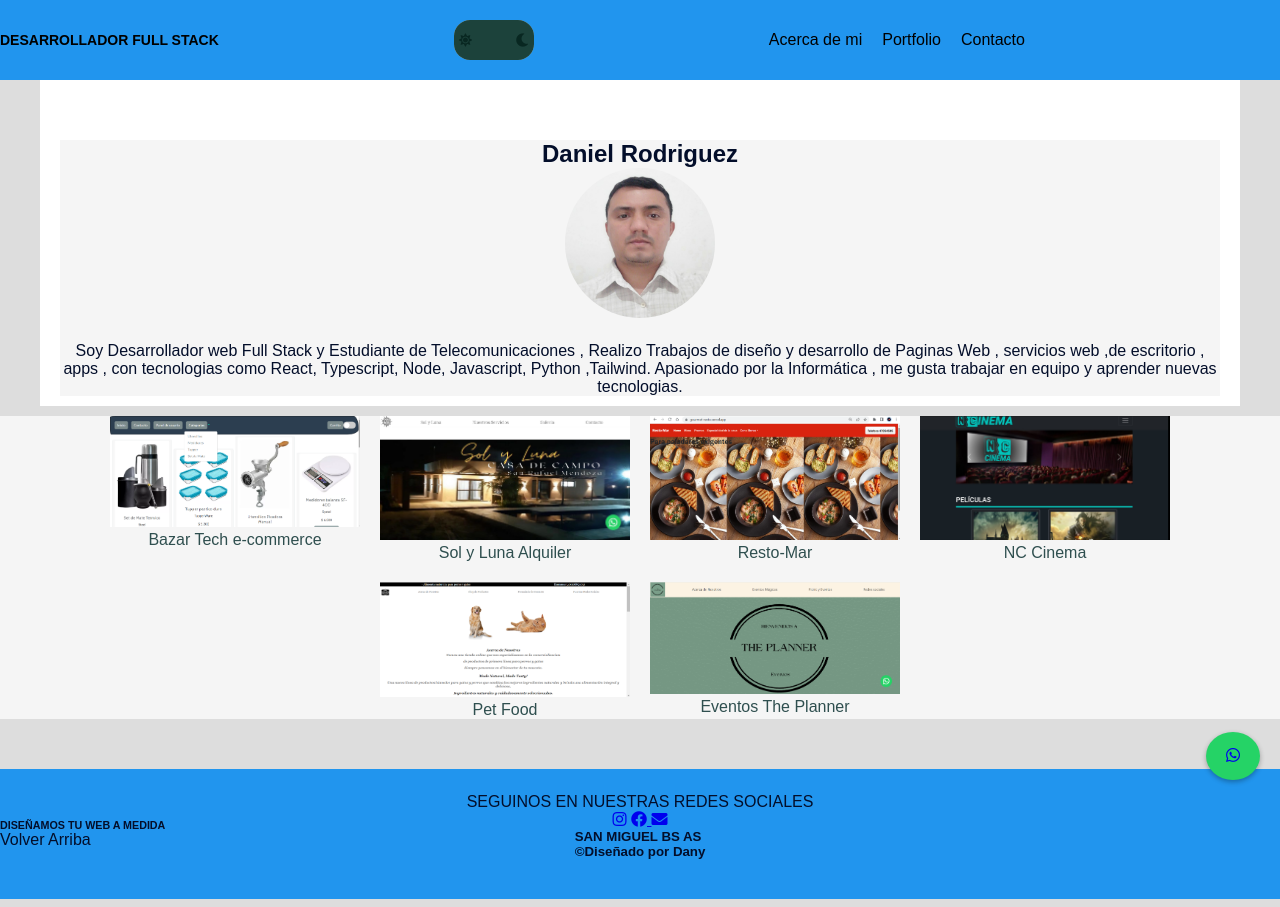
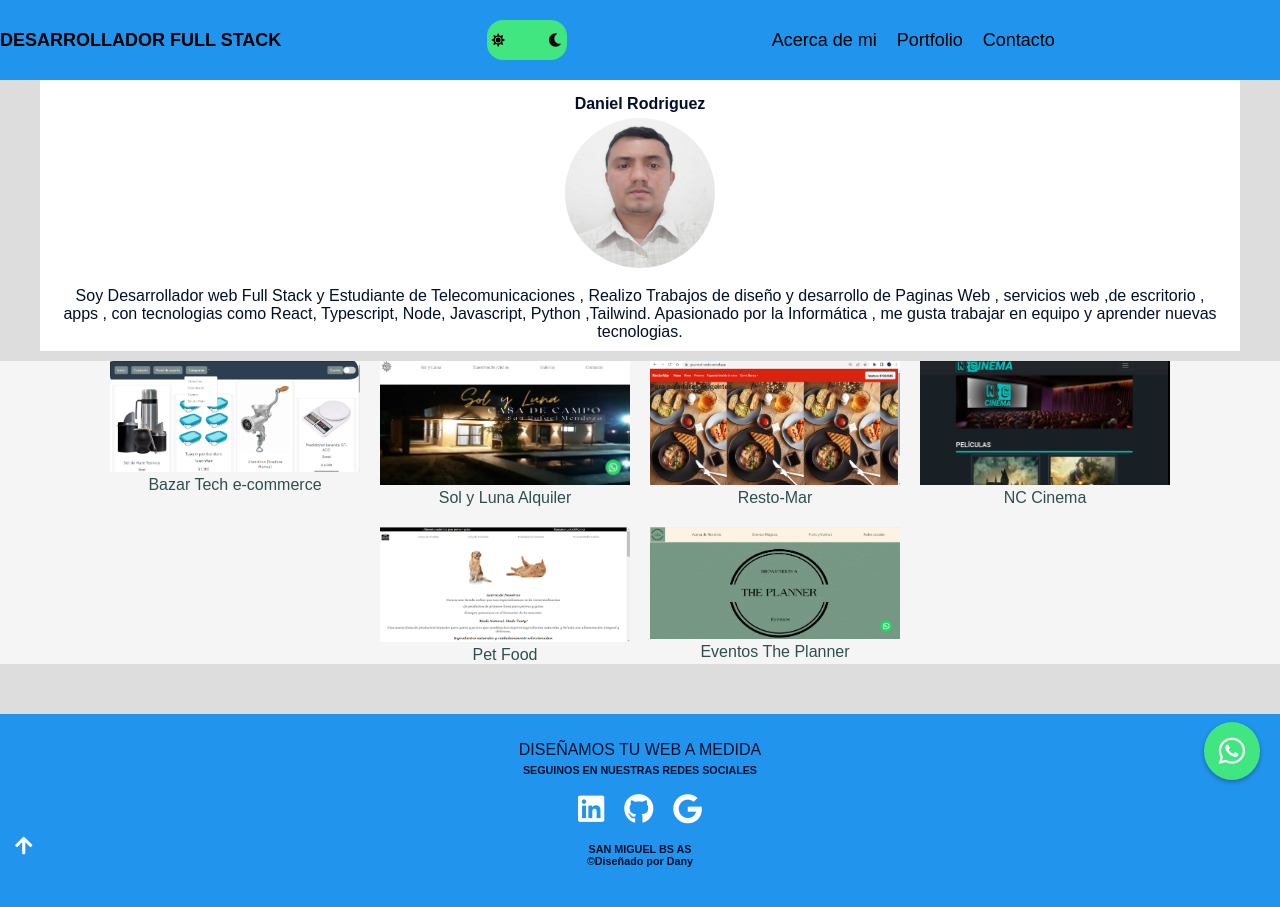
Before and after one commit to danydeitu/daniel---portfolio, a website: page public/index.html in a window 1280 px wide. Drawn offline with Linux system fonts and the light colour scheme.

Commit message:
add styles css

```diff
--- a/public/index.html
+++ b/public/index.html
@@ -125,22 +125,21 @@
 
 <footer class="footer-container">
   <div class="footer-info">
-    <h6>DISEÑAMOS TU WEB A MEDIDA</h6>
+    <h6>SEGUINOS EN NUESTRAS REDES SOCIALES</h6>
 
   </div>
   <div class="footer-sns">
-    <div class="design-by"><p>SEGUINOS EN NUESTRAS REDES SOCIALES </p></div>
+    <div class="design-by"><p>DISEÑAMOS TU WEB A MEDIDA </p></div>
     <div class="sns-links">
-      <a href="https://www.instagram.com/disenamos_y_creamos_tu_pagina/" target="_blank" rel="noreferrer">
-        <i class="fab fa-instagram instagram "></i></a>
-      <a href="https://www.facebook.com/ProgramadorWeb%20Dany" target="_blank" rel="noreferrer">
-        <i class="fab fa-facebook facebook" ></i>
+      <a href="https://www.linkedin.com/in/daniel-alberto-rodriguez/" target="_blank" rel="noreferrer">
+        <i class="fab fa-linkedin linkedin"></i>
+      </a>
+      <a href="https://github.com/danydeitu" target="_blank" rel="noreferrer">
+        <i class="fab fa-github github" ></i>
       </a>
 
-      <a href="mailto:disenosdanyweb@gmail.com"
-        target="_blank"
-        rel="noreferrer">
-        <i class="fa fa-envelope" aria-hidden="true"></i>
+      <a href="mailto:danydeitu18@gmail.com"  target="_blank" rel="noreferrer">
+        <i class="fab fa-google google"></i>
       </a>
       <div class="whatsapp-float">
       <a href="https://wa.me/+5401140941119" target="_blank" rel="noreferrer">
@@ -156,7 +155,8 @@
     </div>
   </div>
 
-    <div class="scroll-to-top">Volver Arriba</div>
+    <div class="scroll-to-top">
+      <i class="fa fa-arrow-up"></i></div>
 
 </footer>
 
--- a/public/styles.css
+++ b/public/styles.css
@@ -58,7 +58,7 @@ nav {
 .titulo {
     display: flex;
     color: black;
-    font-size: 14px;
+    font-size: 18px;
     font-weight: bold;
 }
 
@@ -69,12 +69,14 @@ nav {
 
 .nav-links li {
     margin-right: 20px;
+
 }
 
 .nav-links a {
     color: black;
     text-decoration: none;
     transition: color 0.3s ease;
+    font-size: 18px;
 }
 
 .nav-links a:hover {
@@ -91,8 +93,8 @@ nav {
 /* Estilos del about section */
 .profile {
     text-align: center;
-    margin-top: 50px;
-    background-color:  whitesmoke;
+    margin-top: 5px;
+    background-color:  white;
     color:#030e2a;
 }
 
@@ -100,9 +102,12 @@ nav {
     border-radius: 50%;
     width: 150px;
     height: 150px;
-    margin-bottom: 20px;
+    margin-bottom: 15px;
 }
-
+.profile h2{
+margin-bottom: 5px;
+    font-size: 16px
+}
 /* Estilos del portfolio section */
 .container {
     background-color: white;
@@ -172,22 +177,64 @@ footer {
     align-items: center;
 
   }
+  .sns-links {
+    display: flex;
 
+
+
+    margin: auto;
+
+  }
+  .sns-links i{
+  margin:10px
+
+  }
+  .linkedin,
+  .github,
+  .google {
+    color: white;
+    font-size: 30px;
+    margin: 0 auto;
+    padding-bottom: 5px;
+    padding-top:25px;
+    border-bottom: 4px solid transparent;
+  }
+  .footer-info{
+text-align: center;
+margin-bottom: 60px;
+  }
+  .footer-contact {
+    font-size: 13px;
+
+
+    margin: 0 auto;
+    text-align: center;
+
+  }
+.scroll-to-top i{
+font-size: 20px;
+color:#fff;
+margin-left: 15px;
+}
 /* Estilos del botón flotante de WhatsApp */
 .whatsapp-float {
-    background-color: #25D366;
+    background-color: #41e681;
     color: #fff;
-    padding: 15px 20px;
+    padding: 4px 5px;
     border-radius: 50%;
     position: fixed;
     bottom: 20px;
     right: 20px;
-    font-size: 16px;
+    font-size: 30px;
     text-decoration: none;
     box-shadow: 0px 2px 5px rgba(0, 0, 0, 0.3);
     transition: background-color 0.3s ease;
 }
+.whatsapp-float i{
 
+    color: #fff;
+
+}
 .whatsapp-float:hover {
     background-color: #128C7E;
 }
@@ -196,7 +243,7 @@ footer {
 
 /* Estilos del botón de cambio de tema */
 .darkModeSwitch {
-    background: #c5d2cd;
+    background: #41e681;
     display: flex;
     position: relative;
     cursor: pointer;
@@ -205,32 +252,32 @@ footer {
     border-radius: 1rem;
     align-items: center;
     justify-content: space-between;
-    padding: 5px; /* Ajustar el relleno */
-    width: 80px; /* Ajustar el ancho */
-    height: 40px; /* Ajustar la altura */
+    padding: 5px; /* Ajusta el relleno */
+    width: 80px; /* Ajusta el ancho */
+    height: 40px; /* Ajusta la altura */
 }
 
 /* Estilos para el icono del sol y la luna */
 .darkModeSwitch span {
-    color: #250202; /* Color del icono */
+    color: #150202; /* Color del icono */
 }
 
 /* Estilos del fondo del interruptor */
 .darkModeSwitch::after {
     display: block;
-    background: #042d26de;
-    width: 100%; /* Ajustar el ancho */
-    height: 100%; /* Ajustar la altura */
+    background: transparent;
+    width: 100%; /* Ajusta el ancho */
+    height: 100%; /* Ajusta la altura */
     position: absolute;
     top: 0;
     left: 0;
     right: unset;
-    border-radius: 1rem; /* Coincide con el radio de borde del botón */
+    border-radius: 1rem; /* radio de borde del botón */
     transition: all .5s ease;
     content: "";
 }
 
-/* Estilos específicos para el modo oscuro */
+/* Estilos específicos para el modo oscuro */ñ
 [data-theme='dark'] .darkModeSwitch::after {
     background: #cad7f8; /* Color de fondo oscuro */
 }
```
